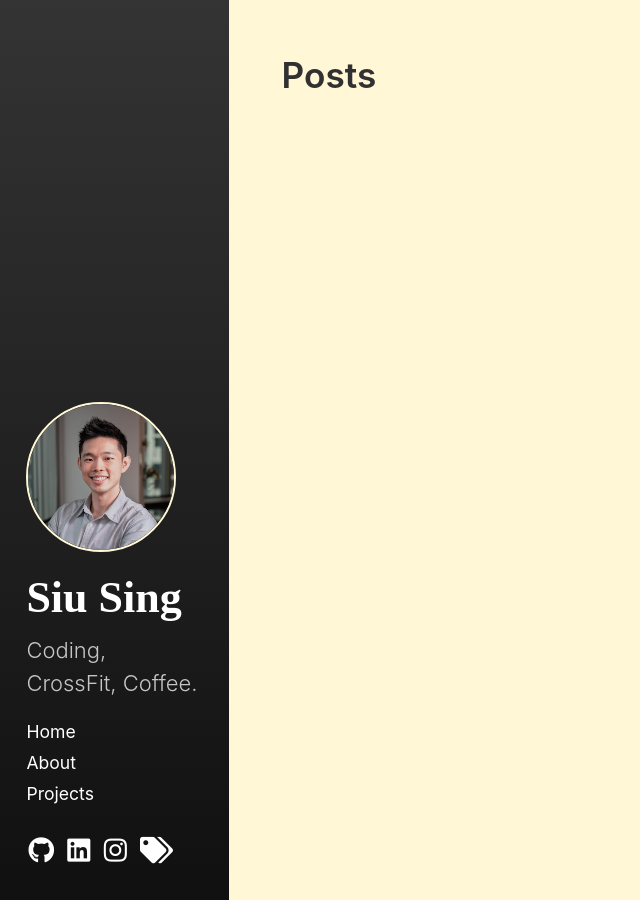
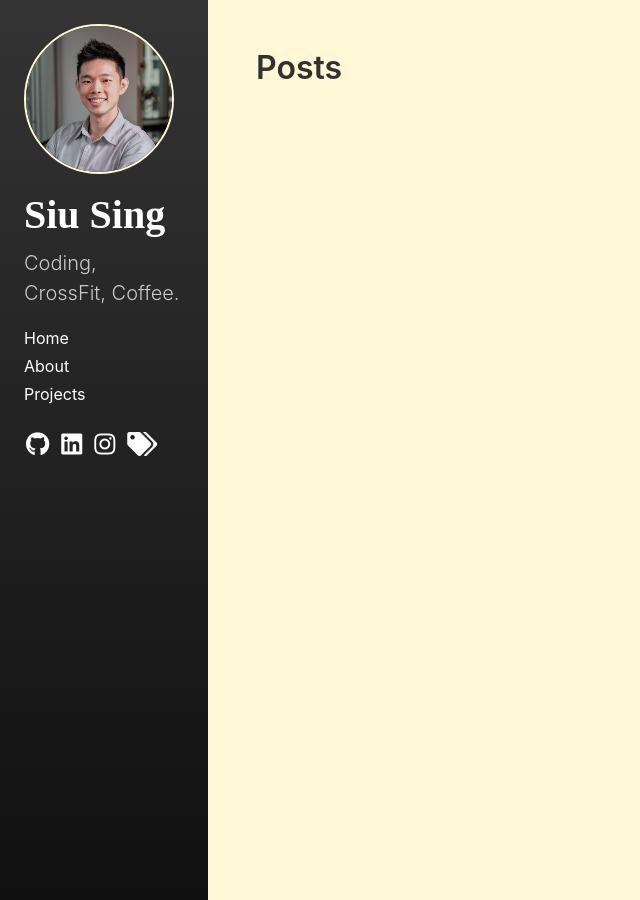
Before and after one commit to siu-sing/blog, a Jekyll site: the page built from posts.html, in a window 1280 px wide. Shown: the whole page, without its empty margins (0-640 px from the left). Built offline with Jekyll 4.4.1, drawn with Linux system fonts in a browser that asks for light colours; nearby versions of some CDN libraries.

Commit message:
fixed font size

```diff
--- a/_sass/hydeout/_variables.scss
+++ b/_sass/hydeout/_variables.scss
@@ -14,7 +14,7 @@
 $brown: #8f5536 !default;
 
 $root-font-family: -apple-system, BlinkMacSystemFont, 'Segoe UI', 'Roboto', 'Oxygen', 'Ubuntu', 'Cantarell', 'Fira Sans', 'Droid Sans', 'Helvetica Neue', Arial, sans-serif !default;
-$root-font-size: 0.8rem !default;
+$root-font-size: 1rem !default;
 $root-line-height: 1.5 !default;
 
 $body-color: $gray-5 !default;
@@ -32,7 +32,7 @@
 $sidebar-width: 13rem !default;
 
 $large-breakpoint: 49rem !default;
-$large-font-size: 1.1rem !default;
+$large-font-size: 1rem !default;
 
 $box-shadow-size: 1px !default;
 $box-shadow-opacity: 0.16 !default;
@@ -44,7 +44,7 @@
 // Hyde theming
 $sidebar-bg-color: #222222 !default;
 $sidebar-fg-color: #fff !default;
-$sidebar-sticky: true !default;
+$sidebar-sticky: false !default;
 $layout-reverse: false !default;
 
 $sidebar-title-color: $sidebar-fg-color !default;
```
